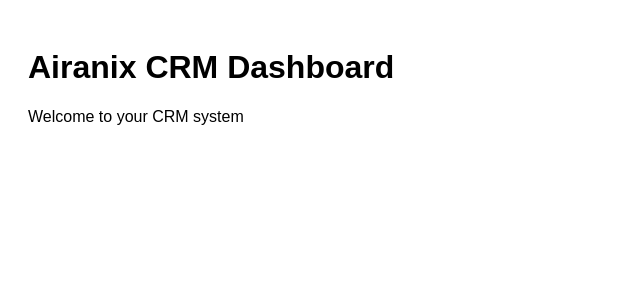
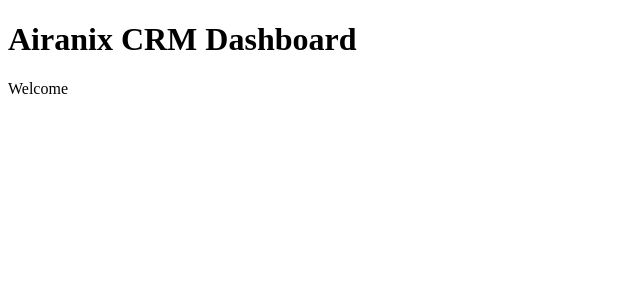
Before and after one commit to rouble-cmd/airanix-crm, a Next.js app: page /dashboard in a window 1280 px wide. Shown: the top 300 px of the page, without its empty margins (0-640 px from the left). Built offline with nearby package versions, Linux system fonts and the light colour scheme.

Commit message:
minimal dashboard

```diff
--- a/app/dashboard/page.tsx
+++ b/app/dashboard/page.tsx
@@ -1,8 +1,8 @@
 export default function Dashboard() {
   return (
-    <div style={{ padding: '20px', fontFamily: 'sans-serif' }}>
+    <div>
       <h1>Airanix CRM Dashboard</h1>
-      <p>Welcome to your CRM system</p>
+      <p>Welcome</p>
     </div>
   )
 }
```
